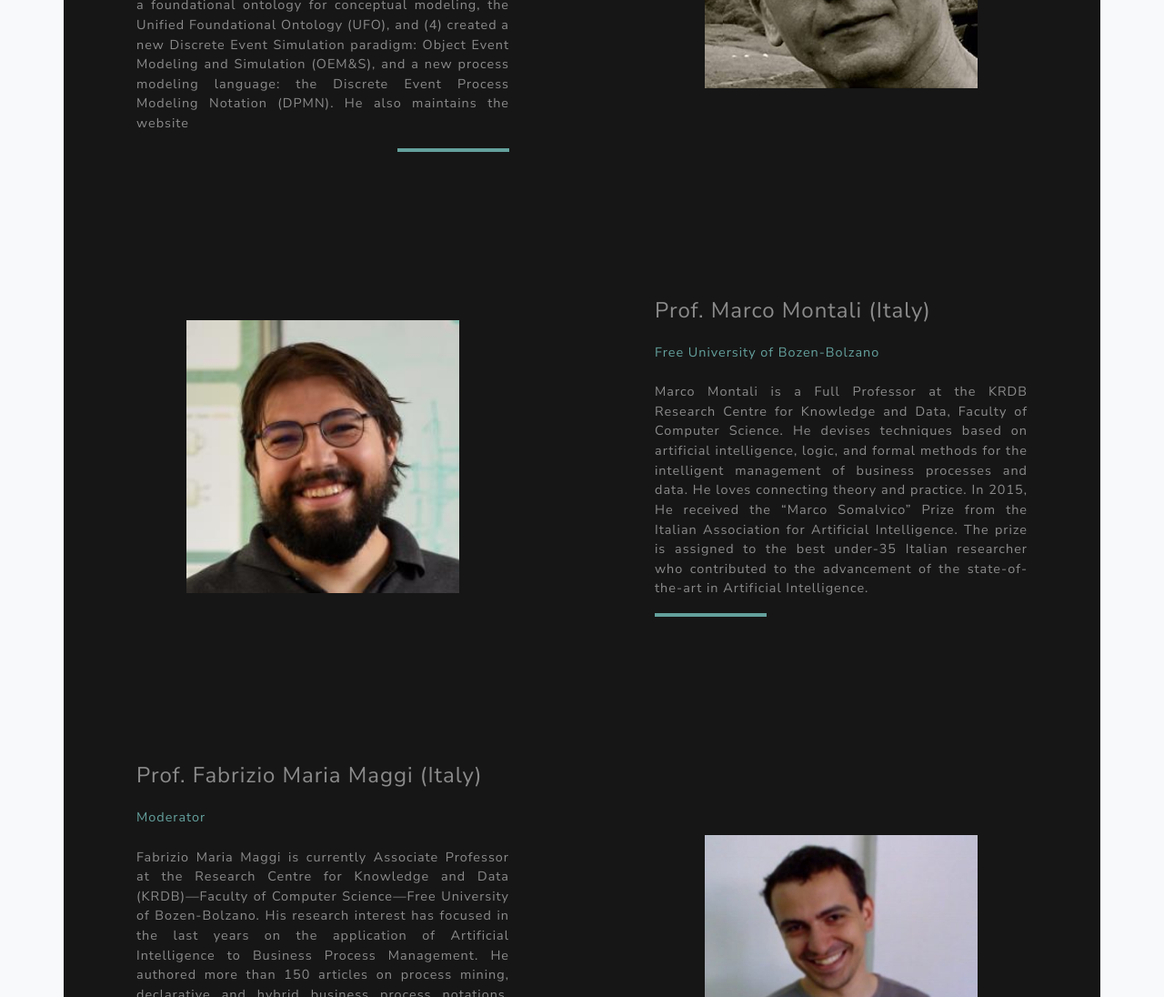
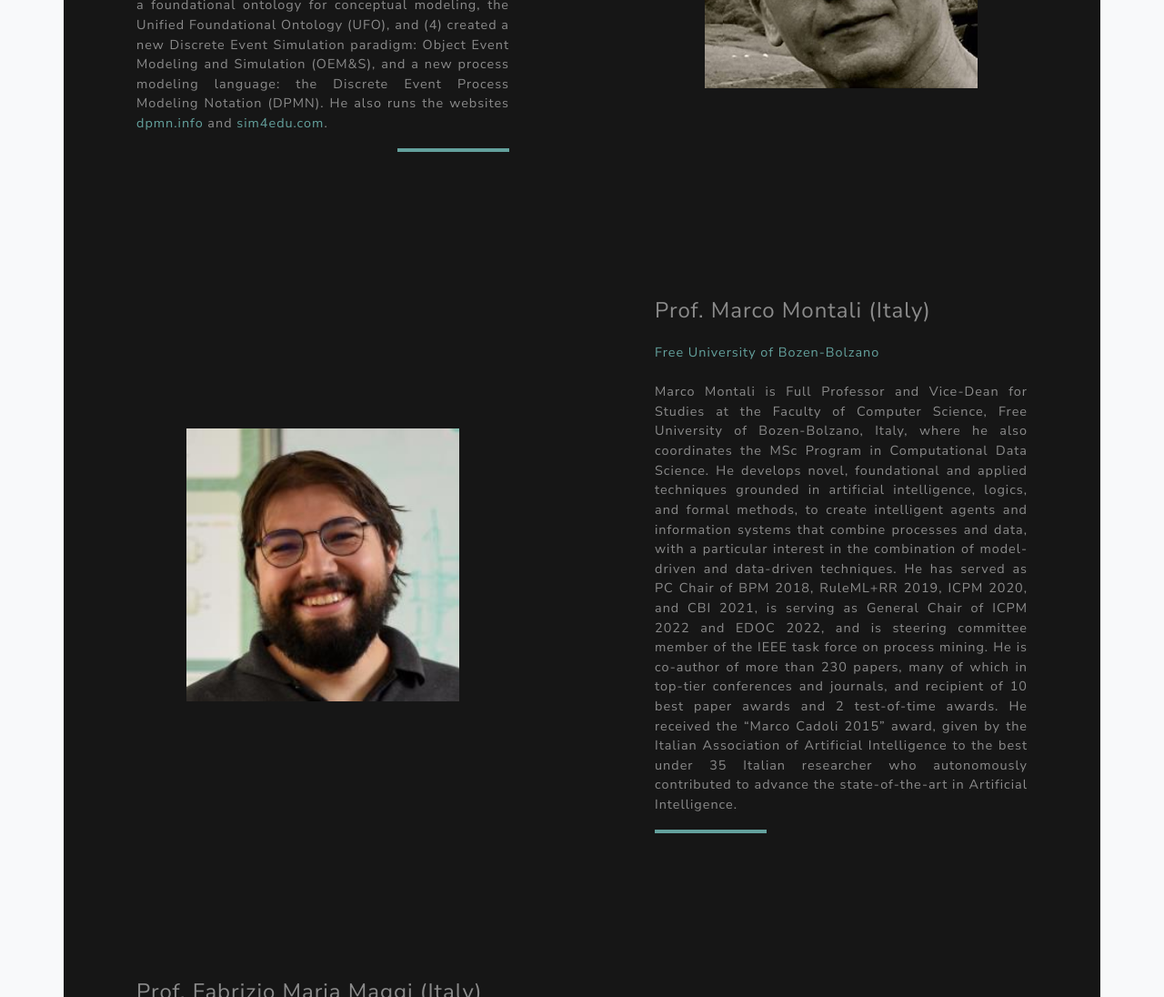
Before and after one commit to edoc2022/edoc2022.github.io, a Gatsby site: page /panels in a window 1280 px wide. Shown: the part 5680-6776 px from the top of the page at 91% size. Built offline with nearby package versions, Linux system fonts and the light colour scheme; Gatsby itself is replaced by a stand-in of ours.

Commit message:
Update panelists bios

```diff
--- a/src/pages/panels.js
+++ b/src/pages/panels.js
@@ -376,19 +376,8 @@ const PanelsPage = () => (
                     <br />
 
                     <p className="mb-0 text-white-50">
-                    Gerd Wagner is Professor of Internet Technology at
-                    Brandenburg University of Technology, Cottbus, Germany.
-                    After studying Mathematics, Philosophy and Informatics in
-                    Heidelberg, San Francisco and Berlin, he (1) investigated
-                    the semantics of negation in knowledge representation
-                    formalisms, (2) developed concepts and techniques for
-                    agent-oriented modeling and simulation, (3) participated in
-                    the development of a foundational ontology for conceptual
-                    modeling, the Unified Foundational Ontology (UFO), and (4)
-                    created a new Discrete Event Simulation paradigm: Object
-                    Event Modeling and Simulation (OEM{'&'}S), and a new process
-                    modeling language: the Discrete Event Process Modeling
-                    Notation (DPMN). He also maintains the website{' '}
+                    Gerd Wagner is Professor of Internet Technology at Brandenburg University of Technology, Cottbus, Germany.
+                    After studying Mathematics, Philosophy and Informatics in Heidelberg, San Francisco and Berlin, he (1) investigated the semantics of negation in knowledge representation formalisms, (2) developed concepts and techniques for agent-oriented modeling and simulation, (3) participated in the development of a foundational ontology for conceptual modeling, the Unified Foundational Ontology (UFO), and (4) created a new Discrete Event Simulation paradigm: Object Event Modeling and Simulation (OEM{'&'}S), and a new process modeling language: the Discrete Event Process Modeling Notation (DPMN). He also runs the websites <a href="https://dpmn.info">dpmn.info</a> and <a href="https://sim4edu.com">sim4edu.com</a>.
                     </p>
                     <hr className="d-none d-lg-block mb-0 mr-0" />
                   </div>
@@ -423,7 +412,7 @@ const PanelsPage = () => (
                     <br />
 
                     <p className="mb-0 text-white-50">
-                    Marco Montali is a Full Professor at the KRDB Research Centre for Knowledge and Data, Faculty of Computer Science. He devises techniques based on artificial intelligence, logic, and formal methods for the intelligent management of business processes and data. He loves connecting theory and practice. In 2015, He received the  “Marco Somalvico” Prize from the Italian Association for Artificial Intelligence. The prize is assigned to the best under-35 Italian researcher who contributed to the advancement of the state-of-the-art in Artificial Intelligence.
+                    Marco Montali is Full Professor and Vice-Dean for Studies at the Faculty of Computer Science, Free University of Bozen-Bolzano, Italy, where he also coordinates the MSc Program in Computational Data Science.  He develops novel, foundational and applied techniques grounded in artificial intelligence, logics, and formal methods, to create intelligent agents and information systems that combine processes and data, with a particular interest in the combination of model-driven and data-driven techniques. He has served as PC Chair of BPM 2018, RuleML+RR 2019, ICPM 2020, and CBI 2021, is serving as General Chair of ICPM 2022 and EDOC 2022, and is steering committee member of the IEEE task force on process mining. He is co-author of more than 230 papers, many of which in top-tier conferences and journals, and recipient of 10 best paper awards and 2 test-of-time awards. He received the “Marco Cadoli 2015” award, given by the Italian Association of Artificial Intelligence to the best under 35 Italian researcher who autonomously contributed to advance the state-of-the-art in Artificial Intelligence.
                     </p>
                     <hr className="d-none d-lg-block mb-0 ml-0" />
                   </div>
@@ -458,7 +447,7 @@ const PanelsPage = () => (
                     <br />
 
                     <p className="mb-0 text-white-50">
-                    Fabrizio Maria Maggi is currently Associate Professor at the Research Centre for Knowledge and Data (KRDB)—Faculty of Computer Science—Free University of Bozen-Bolzano. His research interest has focused in the last years on the application of Artificial Intelligence to Business Process Management. He authored more than 150 articles on process mining, declarative and hybrid business process notations, business constraint verification and monitoring, predictive business process monitoring. He serves as program committee member of the top conferences in the field of Business Process Management and Information Systems. He is leading the Rule Mining (RuM) initiative in collaboration with the University of Tartu aimed at providing tool support for declarative process mining
+                    Fabrizio Maria Maggi is currently Associate Professor at the Research Centre for Knowledge and Data (KRDB)—Faculty of Computer Science—Free University of Bozen-Bolzano. His research interest has focused in the last years on the application of Artificial Intelligence to Business Process Management. He authored more than 150 articles on process mining, declarative and hybrid business process notations, business constraint verification and monitoring, predictive business process monitoring. He serves as program committee member of the top conferences in the field of Business Process Management and Information Systems. He is leading the Rule Mining (RuM) initiative in collaboration with the University of Tartu aimed at providing tool support for declarative process mining.
                     </p>
                     <hr className="d-none d-lg-block mb-0 mr-0" />
                   </div>
```
